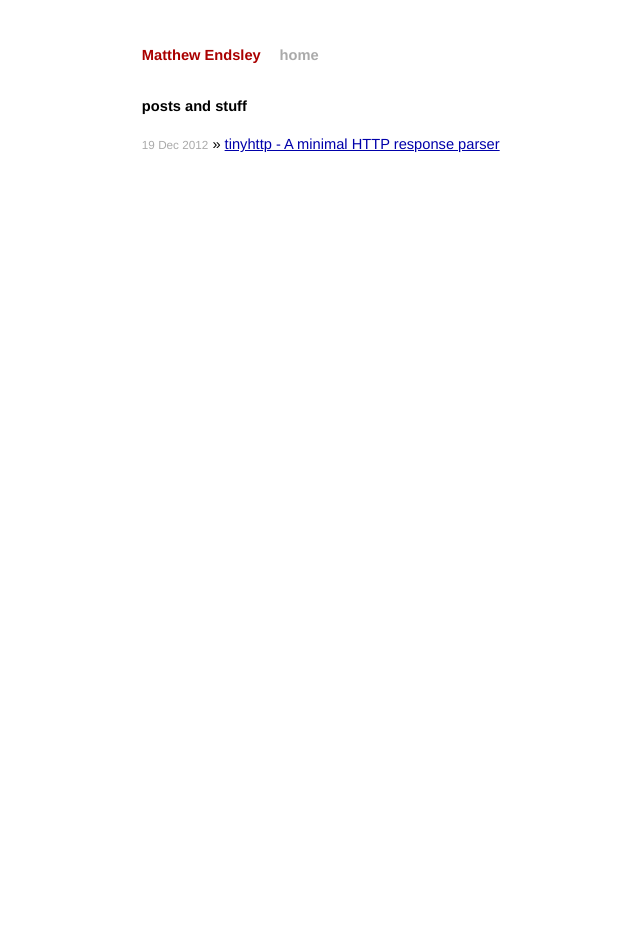
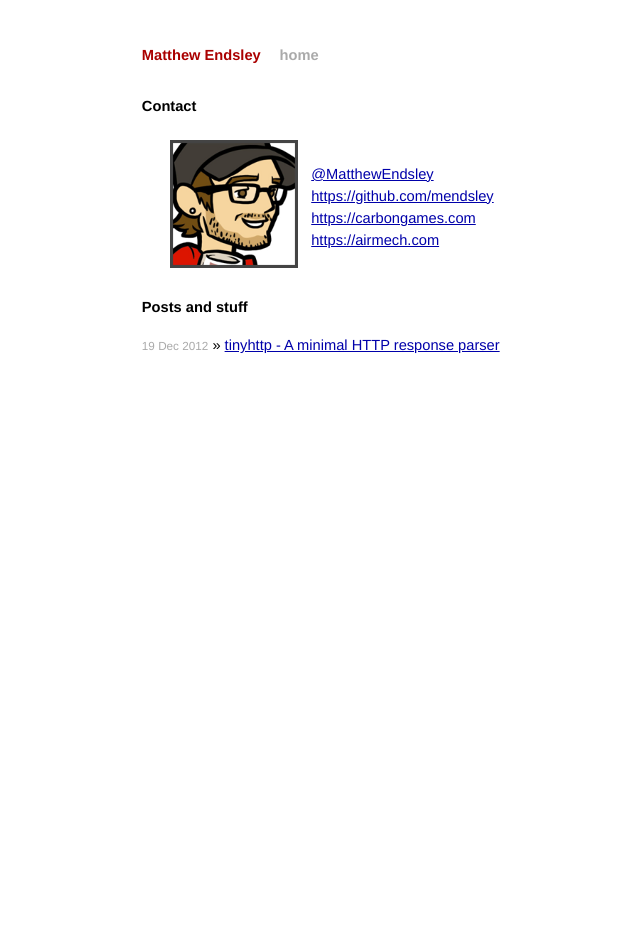
Before and after one commit to mendsley/mendsley.github.com, a Jekyll site: the page built from index.md, in a window 1280 px wide. Shown: the whole page, without its empty margins (190-830 px from the left). Built offline with Jekyll 4.4.1, drawn with Linux system fonts in a browser that asks for light colours; some web fonts are replaced; Markdown is read by kramdown in place of the engine named in the settings.

Commit message:
adding contact section

```diff
--- a/_config.yml
+++ b/_config.yml
@@ -0,0 +1 @@
+markdown: maruku
--- a/css/screen.css
+++ b/css/screen.css
@@ -107,6 +107,17 @@ ul.posts span {
   color: #8085C1;
 }
 
+#profile {
+}
+
+#profile table {
+	margin-left: 1.35em;
+}
+
+#profile table td {
+  padding: .4em;
+}
+
 #post {
 }
 
--- a/index.md
+++ b/index.md
@@ -2,7 +2,20 @@
 layout: default
 ---
 
-posts and stuff
+Contact
+-------
+<div id="profile">
+<table><tr><td markdown="1">
+![Profile](/images/profile_sm.png)
+</td><td markdown="1">
+[@MatthewEndsley](https://twitter.com/#!/MatthewEndsley)
+[https://github.com/mendsley](https://github.com/mendsley)
+[https://carbongames.com](https://carbongames.com)
+[https://airmech.com](https://airmech.com)
+</td></tr></table>
+</div>
+
+Posts and stuff
 ===============
 
 <ul class="posts">
```
Also changed, not shown: images/profile_sm.png (added).
